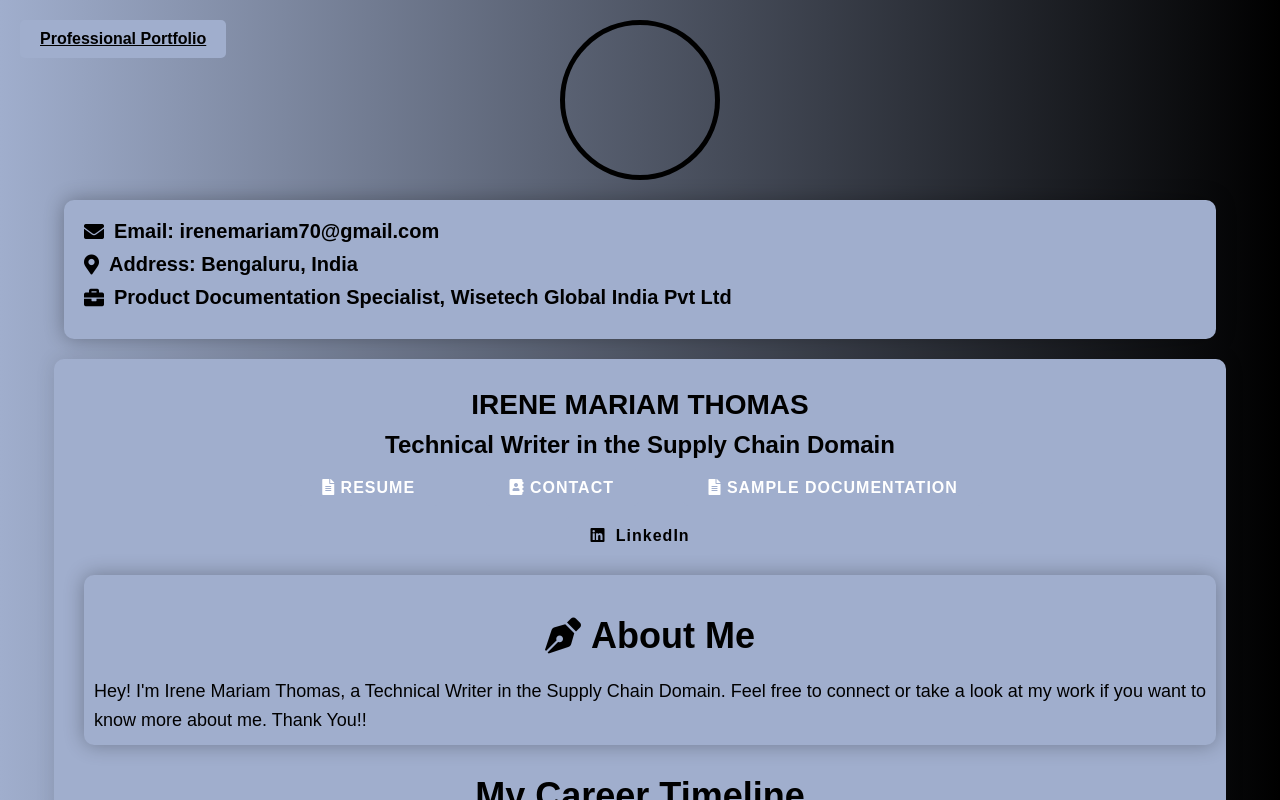
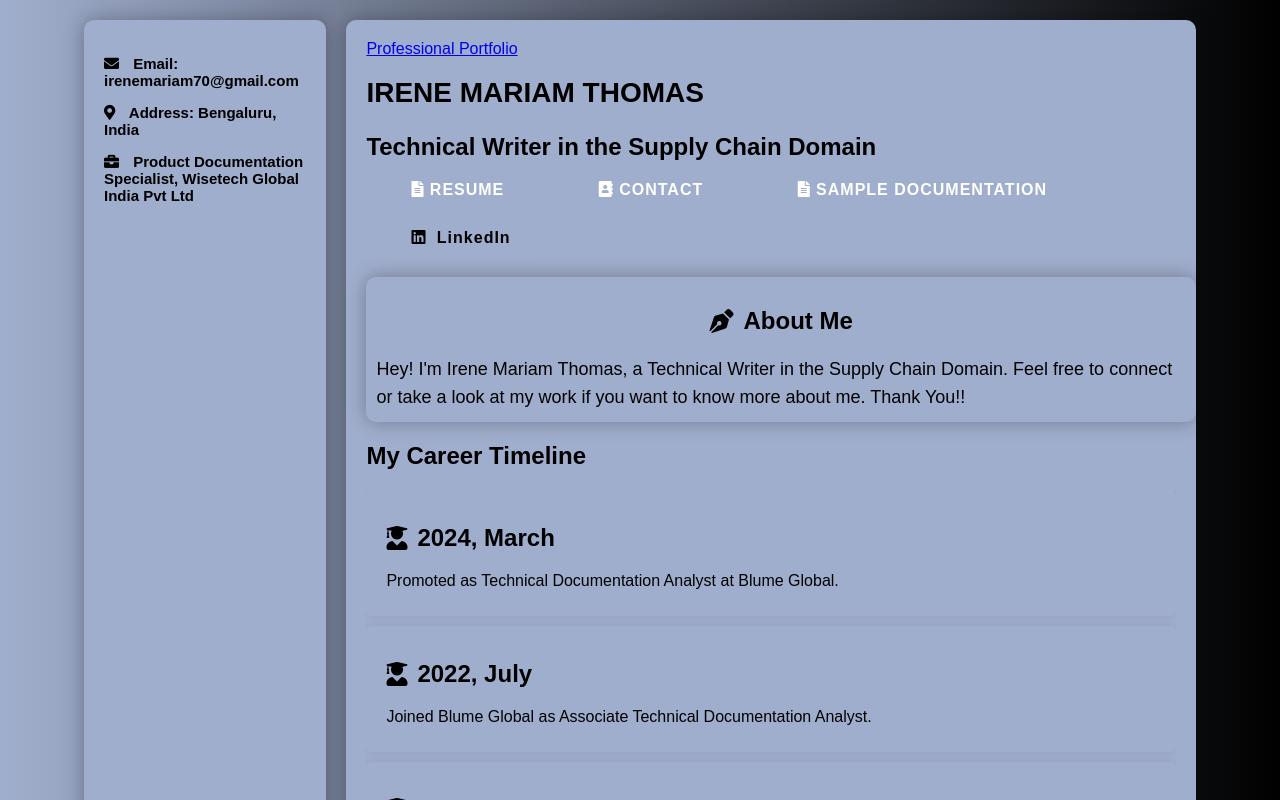
Before and after one commit to IreneMariamThomas/IMTportfoloio, a plain HTML site: page index.html in a window 1280 px wide. Drawn offline with Linux system fonts and the light colour scheme.

Commit message:
Update index.html
new

```diff
--- a/index.html
+++ b/index.html
@@ -20,48 +20,47 @@
             max-width: 1200px; /* Added max-width */
             margin: auto; /* Center align */
             display: flex;
-            flex-direction: column;
             justify-content: center;
-            align-items: center;
+            align-items: flex-start;
             padding: 20px;
             box-sizing: border-box;
             text-align: center;
         }
-        .bookmark {
-            position: absolute;
-            top: 20px;
-            left: 20px;
-            padding: 10px 20px;
-            border-radius: 5px;
+        .sidebar {
             background-color: #A0AECD; /* Updated color */
-            font-weight: bold;
-            font-size: 16px;
+            border-radius: 10px;
+            padding: 20px;
+            box-shadow: 0px 0px 20px rgba(0, 0, 0, 0.3);
+            text-align: left;
+            width: 20%; /* Sidebar width */
+            margin-right: 20px; /* Space between sidebar and content */
+            height: 100vh; /* Height till the end of the page */
+            overflow-y: auto; /* Add scrollbar */
+        }
+        .sidebar h3 {
+            margin-bottom: 10px;
+            font-size: 15px; /* Reduced font size */
             color: #000000; /* Updated font color */
         }
-        .cover {
+        .sidebar h3 i {
+            margin-right: 10px;
+        }
+        .content {
+            width: 80%; /* Content width */
             background-color: #A0AECD; /* Updated color */
             border-radius: 10px;
-            padding: 30px;
-            box-shadow: 0px 0px 20px rgba(0, 0, 0, 0.1);
-            width: 100%; /* Adjusted width */
+            padding: 20px;
+            box-shadow: 0px 0px 20px rgba(0, 0, 0, 0.3);
+            text-align: left;
         }
-        h1, h2, h3 {
-            margin: 0;
-        }
-        h1 {
+        .content h1 {
             font-size: 28px;
             margin-bottom: 10px;
             color: #000000; /* Updated font color */
             text-transform: uppercase;
             font-weight: bold;
         }
-        h2 {
-            font-size: 36px;
-            margin-top: 30px;
-            margin-bottom: 30px;
-            color: #000000; /* Updated font color */
-        }
-        h3 {
+        .content h3 {
             font-size: 24px;
             margin-bottom: 20px;
             color: #000000; /* Updated font color */
@@ -102,22 +101,6 @@
         }
         .about-me h2 i {
             margin-right: 10px;
-        }
-        .profile-img-container {
-            display: flex;
-            align-items: center;
-            justify-content: center;
-            margin-bottom: 20px;
-        }
-        .profile-img {
-            width: 150px;
-            height: 150px;
-            border-radius: 50%;
-            border: 5px solid #000000; /* Updated font color */
-            overflow: hidden;
-            background-image: url('OIP.jpg'); /* Set background image */
-            background-size: cover;
-            background-position: center;
         }
         .linkedin {
             margin-top: 20px; /* Adjusted margin */
@@ -186,39 +169,17 @@
         .event h3 i {
             margin-right: 10px;
         }
-        .personal-info {
-            background-color: #A0AECD; /* Updated color */
-            border-radius: 10px;
-            padding: 20px;
-            box-shadow: 0px 0px 20px rgba(0, 0, 0, 0.3);
-            text-align: left;
-            width: 100%;
-            margin-bottom: 20px;
-        }
-        .personal-info h3 {
-            display: flex;
-            align-items: center;
-            margin-bottom: 10px;
-            font-size: 20px;
-            color: #000000; /* Updated font color */
-        }
-        .personal-info h3 i {
-            margin-right: 10px;
-        }
     </style>
 </head>
 <body>
     <div class="container">
-        <a href="#" class="bookmark">Professional Portfolio</a>
-        <div class="profile-img-container">
-            <div class="profile-img"></div>
-        </div>
-        <div class="personal-info">
+        <div class="sidebar">
             <h3><i class="fas fa-envelope"></i> Email: irenemariam70@gmail.com</h3>
             <h3><i class="fas fa-map-marker-alt"></i> Address: Bengaluru, India</h3>
             <h3><i class="fas fa-briefcase"></i> Product Documentation Specialist, Wisetech Global India Pvt Ltd</h3>
         </div>
-        <div class="cover">
+        <div class="content">
+            <a href="#" class="bookmark">Professional Portfolio</a>
             <h1>Irene Mariam Thomas</h1>
             <h3>Technical Writer in the Supply Chain Domain</h3>
             <div class="nav">
```
